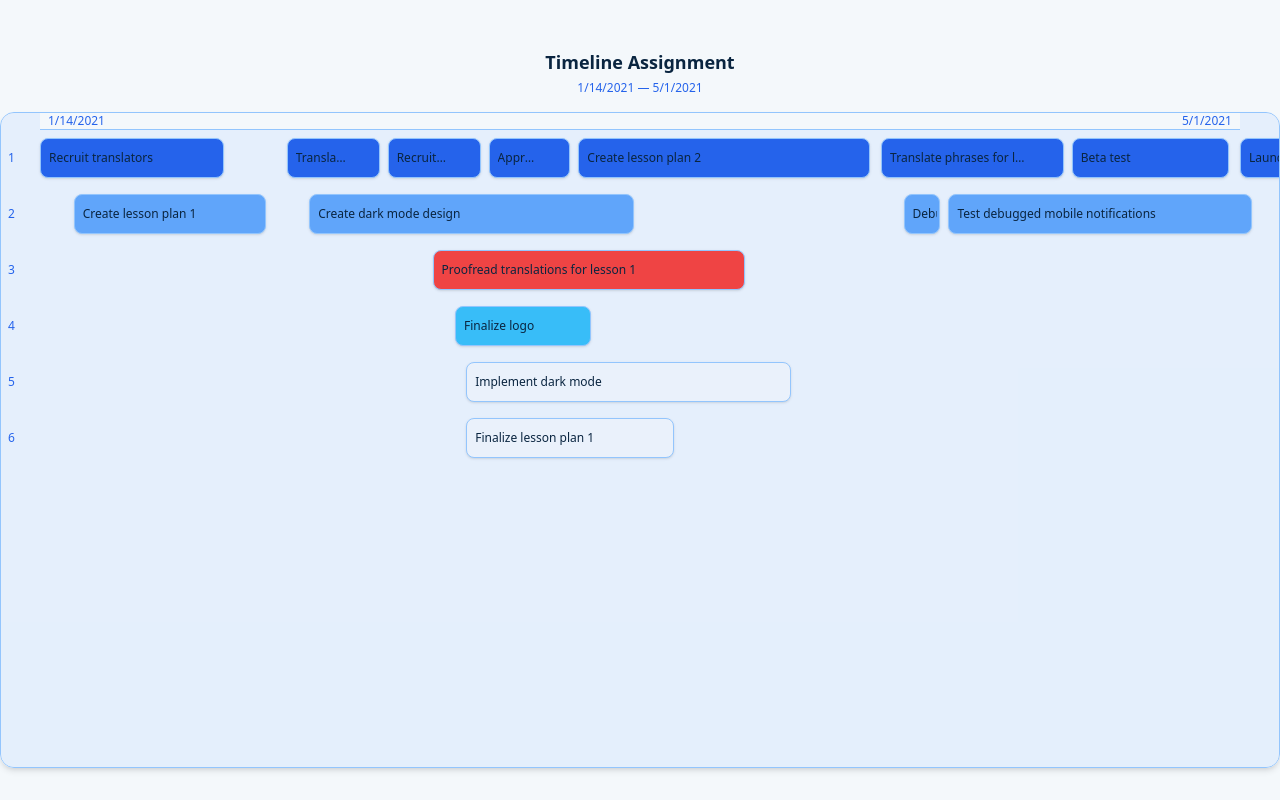
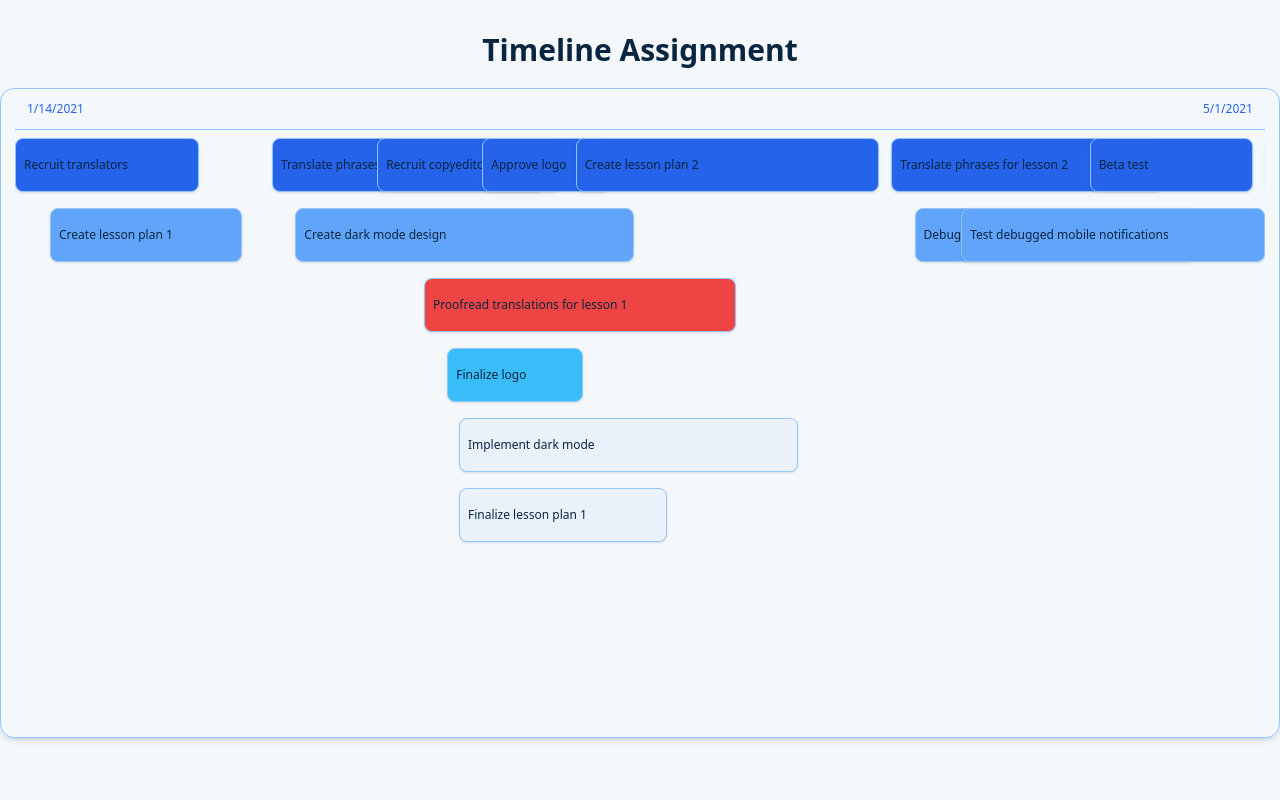
Before and after one commit to bragap/timeline-assignment-airtable, a Next.js app: page / in a window 1280 px wide. Built offline with nearby package versions, Linux system fonts and the light colour scheme.

Commit message:
Improve Timeline componente.

```diff
--- a/app/_components/Timeline.tsx
+++ b/app/_components/Timeline.tsx
@@ -3,7 +3,6 @@
 import { Lane, TimelineItem } from '@/lib/types';
 import timelineItems from '../../lib/data/timelineItems';
 import { cn } from '@/lib/utils';
-import { useEffect, useState } from 'react';
 
 function assignLanes(items: TimelineItem[]): Lane[] {
     const sortedItems = items.sort((a, b) =>
@@ -13,7 +12,13 @@ function assignLanes(items: TimelineItem[]): Lane[] {
 
     function assignItemToLane(item: TimelineItem): void {
         for (const lane of lanes) {
-            if (new Date(lane[lane.length - 1].end).getTime() < new Date(item.start).getTime()) {
+            const lastItem = lane[lane.length - 1];
+            const lastItemEnd = new Date(lastItem.end).getTime();
+            const currentItemStart = new Date(item.start).getTime();
+
+            const margin = 24 * 60 * 60 * 1000;
+
+            if (lastItemEnd + margin <= currentItemStart) {
                 lane.push(item);
                 return;
             }
@@ -28,17 +33,7 @@ function assignLanes(items: TimelineItem[]): Lane[] {
 }
 
 export default function Timeline() {
-    const [containerWidth, setContainerWidth] = useState(1200);
-
-    useEffect(() => {
-        const updateWidth = () => {
-            setContainerWidth(window.innerWidth - 80);
-        };
-
-        updateWidth();
-        window.addEventListener('resize', updateWidth);
-        return () => window.removeEventListener('resize', updateWidth);
-    }, []);
+    const containerWidth = 1250;
 
     const lanes = assignLanes([...timelineItems]);
 
@@ -52,12 +47,12 @@ export default function Timeline() {
         const itemDuration = new Date(item.end).getTime() - new Date(item.start).getTime();
         const left = (itemStart / totalDuration) * containerWidth;
         const width = (itemDuration / totalDuration) * containerWidth;
-        // largura mínima baseada no texto
+
         const minWidth = Math.max(item.name.length * 8 + 32, 120);
-        return { left, width: Math.max(width, minWidth) };
+        const maxWidth = containerWidth * 0.3;
+        return { left, width: Math.min(Math.max(width, minWidth), maxWidth) };
     }
 
-    const laneHeight = 56;
     const laneColors = [
         'bg-primary',
         'bg-secondary',
@@ -68,73 +63,49 @@ export default function Timeline() {
     ];
 
     return (
-        <section className="w-full min-h-screen flex flex-col items-center bg-background py-8">
-            <div className="w-full max-w-7xl flex flex-col items-center py-4">
-                <div className="text-lg font-semibold mb-1">Timeline Assignment</div>
-                <div className="text-xs text-muted-foreground">
-                    {startDate.toLocaleDateString()} — {endDate.toLocaleDateString()}
-                </div>
+        <section className="w-full flex h-screen flex-col items-center bg-background py-8">
+            <div className="w-full max-w-7xl flex flex-col items-center pb-4">
+                <div className="text-3xl font-semibold mb-1">Timeline Assignment</div>
             </div>
 
-            <div className="w-full max-w-7xl flex-1 border rounded-xl overflow-x-auto bg-muted/60 shadow-md">
+            <div className="w-full max-w-7xl border rounded-xl shadow-md h-[650px]">
                 <div
-                    className="relative mx-auto"
+                    className={cn("relative mx-auto")}
                     style={{
                         width: Math.max(containerWidth, 900),
-                        height: lanes.length * laneHeight + 40,
-                        maxWidth: 1800,
                     }}
                 >
-                    <div className="flex justify-between w-full border-b bg-background sticky top-0 z-30">
-                        <div className="pl-2 text-xs text-muted-foreground">
+                    <div className="flex justify-between w-full border-b bg-background p-3">
+                        <div className=" text-xs text-muted-foreground">
                             {startDate.toLocaleDateString()}
                         </div>
-                        <div className="pr-2 text-xs text-muted-foreground">
+                        <div className=" text-xs text-muted-foreground">
                             {endDate.toLocaleDateString()}
                         </div>
                     </div>
 
+                    <div className="overflow-x-auto">
                         {lanes.map((lane, laneIndex) => (
-                        <div key={laneIndex} className="relative" style={{ height: laneHeight }}>
-                            {/* Label do lane */}
-                            <div className="absolute left-0 top-1/2 -translate-y-1/2 -ml-8 text-xs text-muted-foreground select-none">
-                                {laneIndex + 1}
-                            </div>
-                            {lane.map((item, idx) => {
+                            <div key={laneIndex} className={cn("relative h-[70px]")}>
+                                {lane.map((item) => {
                                     const { left, width } = calculateItemPosition(item, Math.max(containerWidth, 900));
-                                // Verifica se há sobreposição com o próximo item
-                                let isOverlapped = false;
-                                let nextLeft: number | undefined = undefined;
-                                if (idx < lane.length - 1) {
-                                    const nextItem = lane[idx + 1];
-                                    const pos = calculateItemPosition(nextItem, Math.max(containerWidth, 900));
-                                    nextLeft = pos.left;
-                                    if (left + width > nextLeft) {
-                                        isOverlapped = true;
-                                    }
-                                }
+
                                     return (
                                         <div
                                             key={item.id}
                                             className={cn(
                                                 "absolute text-xs flex items-center justify-start shadow-sm border border-border",
-                                            "px-2 py-1 cursor-pointer hover:shadow-lg transition-shadow whitespace-nowrap",
-                                            laneColors[laneIndex % laneColors.length],
-                                            "rounded-md"
+                                                "px-2 py-1 cursor-pointer hover:shadow-lg transition-shadow whitespace-nowrap rounded-md",
+                                                "top-2 z-[2] h-[54px]",
+                                                laneColors[laneIndex % laneColors.length]
                                             )}
                                             style={{
                                                 left: left,
-                                            top: 8,
                                                 width: width,
-                                            height: laneHeight - 16,
-                                            zIndex: 2,
-                                            maxWidth: nextLeft !== undefined && isOverlapped ? nextLeft - left - 8 : undefined,
-                                            overflow: isOverlapped ? 'hidden' : undefined,
                                             }}
                                             title={`${item.name} (${item.start} - ${item.end})`}
                                         >
-                                        <span className={cn("truncate", isOverlapped && "pr-6")}>{item.name}</span>
-
+                                            <span className="truncate">{item.name}</span>
                                         </div>
                                     );
                                 })}
@@ -142,6 +113,7 @@ export default function Timeline() {
                         ))}
                     </div>
                 </div>
+            </div>
         </section>
     );
 }
```
Lines whose indentation alone changed are shown as unchanged.
